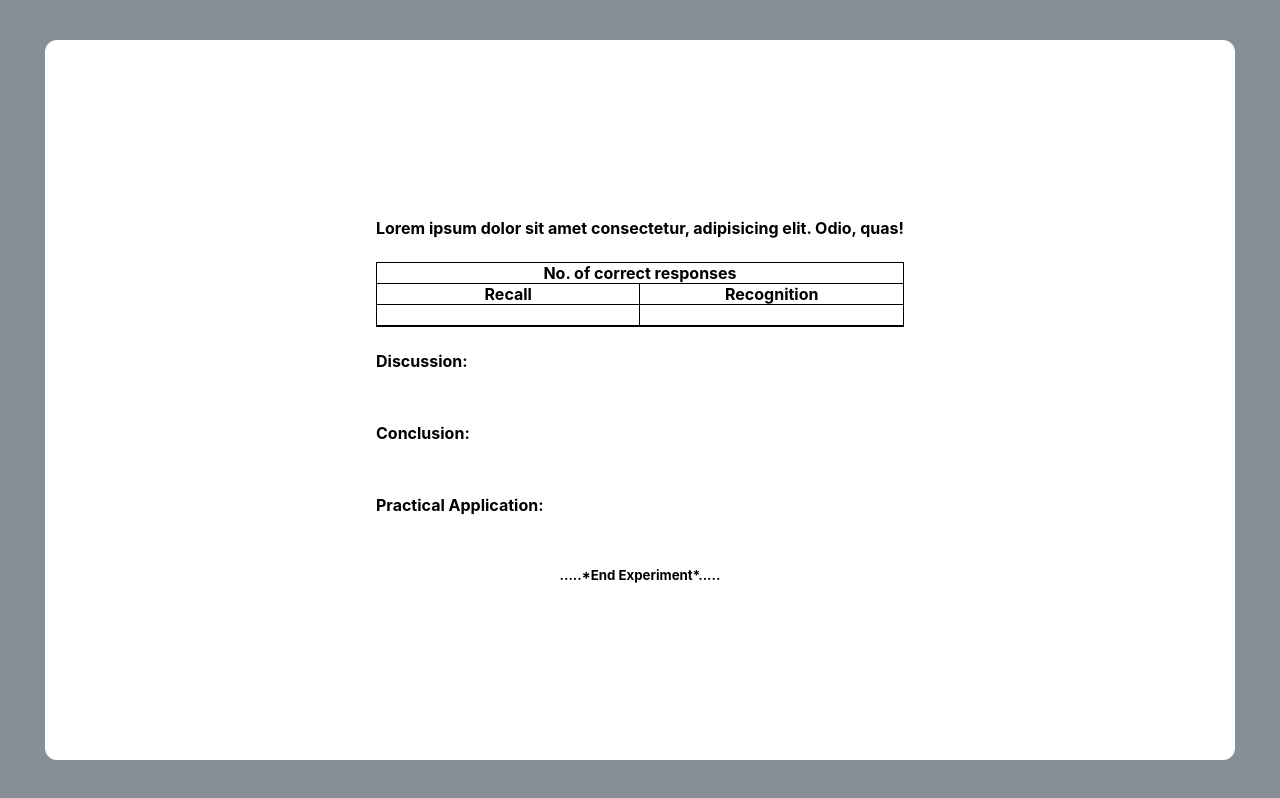
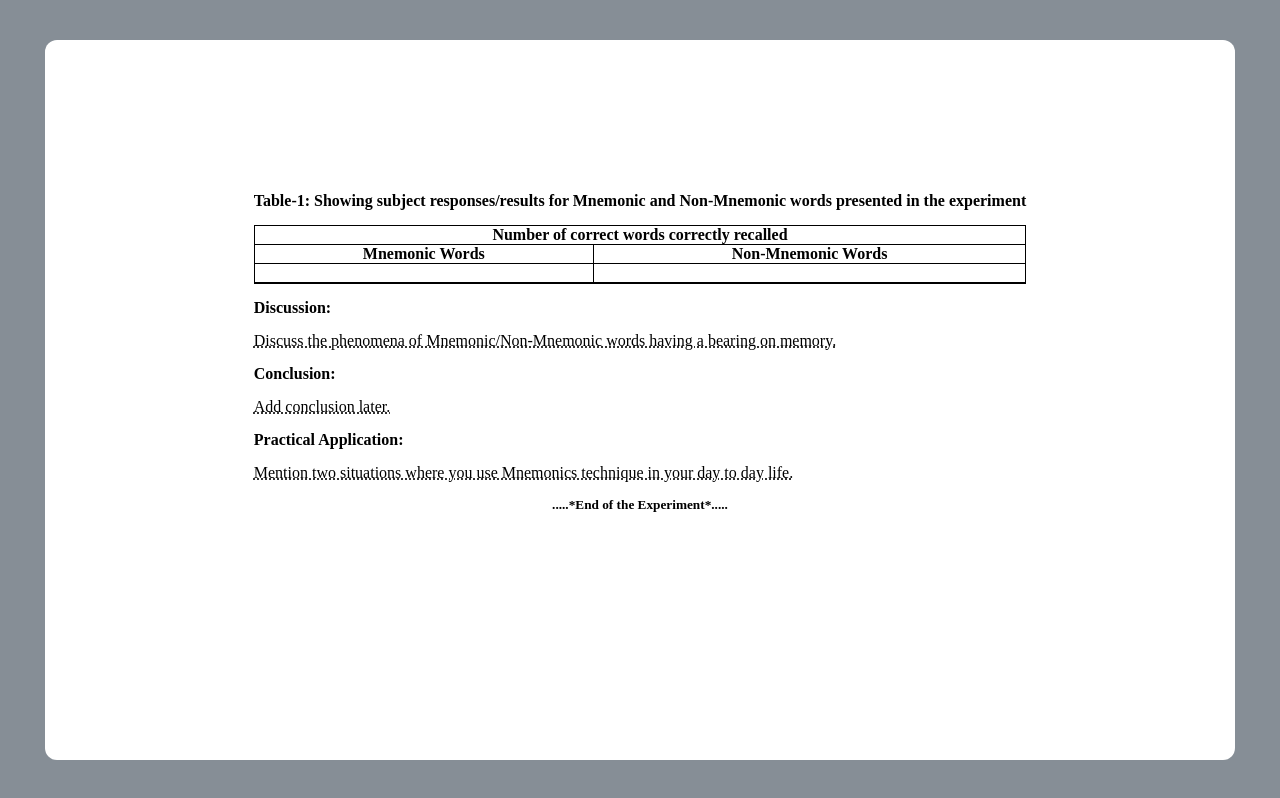
Before and after one commit to phanee123/Mnemonics, a React (Vite) app: page /lastactivity in a window 1280 px wide. Built offline with nearby package versions, Linux system fonts and the light colour scheme.

Commit message:
version 2

```diff
--- a/src/components/new-instruction/index.jsx
+++ b/src/components/new-instruction/index.jsx
@@ -1,4 +1,4 @@
-import { useEffect } from "react";
+import { useEffect, useState } from "react";
 import styles from "./styles.module.css";
 import Parser from "html-react-parser";
 
@@ -13,13 +13,20 @@ const Instruction = (props) => {
     handleAudio,
   } = props;
 
+  const [isPlaying, setIsPlaying] = useState(false);
+
+  const handleClick = () => {
+    handleAudio();
+    setIsPlaying(!isPlaying);
+  };
+
   return (
     <div className={styles.card}>
       {Parser(children)}
       <div className={styles.buttonContainer}>
         {voiceInstruction && (
-          <button onClick={handleAudio} className={styles.buttonBack}>
-            Play|Pause
+          <button onClick={handleClick} className={styles.buttonAudio}>
+            {isPlaying ? "Pause" : "Play"}
           </button>
         )}
         {label1 && (
--- a/src/components/new-instruction/styles.module.css
+++ b/src/components/new-instruction/styles.module.css
@@ -1,6 +1,7 @@
 .card {
+  padding: 32px;
   width: 50vw;
-  height: 70vh;
+  min-height: 70vh;
   text-align: center;
   display: flex;
   justify-content: center;
@@ -9,7 +10,6 @@
   gap: 32px;
 }
 .buttonContainer {
-  width: 100%;
   display: flex;
   flex-direction: row;
   gap: 12px;
@@ -31,6 +31,20 @@
   font-size: 20px;
   font-weight: 600;
 }
+
+.buttonAudio {
+  outline: 0;
+  border: 0;
+  padding: 8px 32px;
+  background-color: #ffff;
+  color: #000;
+  outline: 1px solid #000;
+  border-radius: 6px;
+  cursor: pointer;
+  font-size: 20px;
+  font-weight: 600;
+  width: 7rem;
+}
 .buttonBack {
   display: block;
   outline: 0;
@@ -51,3 +65,17 @@
 .button:hover {
   background-color: #4d4dff;
 }
+
+@media (max-width: 426px) {
+  .card {
+    width: 90vw;
+  }
+  .buttonContainer {
+    flex-direction: column;
+    /* justify-content: stretch;
+    align-items: center; */
+  }
+  .buttonContainer > * {
+    width: 100%;
+  }
+}
--- a/src/constants/InstructionSteps.js
+++ b/src/constants/InstructionSteps.js
@@ -13,19 +13,17 @@ const INSTRUCTION_STEPS_TEST1 = [
   },
   {
     stepIndex: 2,
-    content: `<h2>Precautions</h2>
+    content: `<h2>Conditions to be followed while conducting the experiment / Precautions!</h2>
           <p>
-          1.The student/ subject has to sit 1 ft away from the screen.
-          విద్యార్థి/ సబ్జెక్ట్ స్క్రీన్ నుండి 1-2 అడుగుల దూరంలో కూర్చోవాలి
+          The student or the subject will have to sit 1 ft away from the screen.
           </p>
-          <p>2.The subject/ student has to sit in an isolated room so that he/she will not get distracted.
-
-          సబ్జెక్ట్/విద్యార్థి వివిక్త గదిలో కూర్చోవాలి, తద్వారా అతను/ఆమె దృష్టి మరల్చకూడదు.
+          <p>The subject will have to sit comfortably in a quiet and well-ventilated room.
           </p>
-          <p>3.If the subject is using phone/ tab then its mandatory to put the phone on DND mode.
-
-          విద్యార్థి ఫోన్‌లు/ట్యాబ్‌లను ఉపయోగిస్తుంటే, ఫోన్‌ను DND మోడ్‌లో ఉంచడం తప్పనిసరి.
-          </p>`,
+          <p>If the subject is using phone/ tab to conduct the experiment then it is mandatory for him/her
+              to put the phone on Do Not Disturb (DND) mode in order to avoid any disruptions.
+          </p>
+          <p>Please keep a notebook and a pen while you are conducting the experiment because you may have to note down some information.</p>
+          `,
     buttonLabel1: "Previous",
     buttonLabel2: "Next",
   },
@@ -35,7 +33,7 @@ const INSTRUCTION_STEPS_TEST1 = [
     <p>A set of words will be presented to you on the screen, one after the other. Each word will be
     displayed for a brief period of time. Pay attention to them carefully as you will have to recall
     them later.</p>
-    <p>{Translate In telugu}</p>`,
+    `,
     buttonLabel1: "Previous",
     buttonLabel2: "Next",
     voiceInstruction: sound1,
@@ -49,9 +47,9 @@ const INSTRUCTION_STEPS_TEST2 = [
     stepIndex: 1,
     content: `<h2>Instructions</h2>
     <p>Same set of words will be presented on the screen.
-    Please pay attention to them carefully as you will have to recall them later</p><p>Only colors no text</p>
-    <p>{Translate In telugu}</p>
-    <p> Click next below to move start the trial</p>`,
+    Please pay attention to them carefully as you will have to recall them later</p>
+
+    `,
     voiceInstruction: sound2,
     buttonLabel2: "Next",
   },
@@ -64,9 +62,9 @@ const INSTRUCTION_STEPS_TEST3 = [
     <h2>Instructions</h2>
     <p>Same set of words will be presented on the screen. Please pay attention to them carefully
     as you will have to recall them later. </p>
-    <p>{Translate In telugu}</p`,
+    `,
     buttonLabel2: "Next",
-    voiceInstruction: sound1,
+    voiceInstruction: sound2,
   },
   // {
   //   stepIndex: 2,
--- a/src/index.css
+++ b/src/index.css
@@ -4,7 +4,7 @@
   box-sizing: border-box;
 }
 body {
-  font-family: Inter, system-ui, Avenir, Helvetica, Arial, sans-serif;
+  /* font-family: Inter, system-ui, Avenir, Helvetica, Arial, sans-serif; */
   background-color: #868e96;
   width: 100vw;
   min-height: 100vh;
--- a/src/pages/ExitWithDownloadExcel.jsx
+++ b/src/pages/ExitWithDownloadExcel.jsx
@@ -67,9 +67,9 @@ const ExitWithDownloadExcel = () => {
       <p>
         A set of 20 words were presented to you in 3 trails. 10 are non-mnemonic
         and 10 are mnemonic words. Compare your results with the list of
-        non-mnemonic and mnemonic words. Calculate the total no. of non-mnemonic
-        and mnemonic words and enter the results in the following format in your
-        record book.
+        non-mnemonic and mnemonic words. Count the total no. of non-mnemonic and
+        mnemonic words you have correctly answered and enter the results in the
+        format in your record book adhering the format given in the next page.
       </p>
       <CSVLink {...csvReport}>Download me</CSVLink>
       <button style={styles.button} onClick={() => navigate("/lastactivity")}>
--- a/src/pages/ImageFlash.jsx
+++ b/src/pages/ImageFlash.jsx
@@ -2,6 +2,7 @@ import { imageImports } from "../constants/general";
 import { useEffect, useState, useContext } from "react";
 import { useNavigate } from "react-router-dom";
 import { ResultsContext } from "../context/Results";
+import styles from "./style.module.css";
 
 const ImageFlash = () => {
   const [currentImage, setCurrentImage] = useState(0);
@@ -13,14 +14,18 @@ const ImageFlash = () => {
       setTimeout(() => {
         if (i === imageImports.length) {
           if (step !== 4) navigate("/");
-          else navigate("/intervention");
+          else {
+            navigate("/intervention");
+            //setTimeout(() => navigate("/intervention"), 1000);
+          }
         } else setCurrentImage(i);
-      }, i * 2000);
+      }, i * 1000);
     }
   }, []);
 
   return (
     <img
+      className={styles.container}
       src={imageImports[currentImage].imageUrl}
       alt={imageImports[currentImage].name}
     />
--- a/src/pages/LastPage.jsx
+++ b/src/pages/LastPage.jsx
@@ -5,17 +5,21 @@ const lastPageStyles = {
     padding: "2rem",
     display: "flex",
     flexDirection: "column",
-    minHeight: "50vh",
-    gap: "24px",
+    minHeight: "60vh",
+    gap: "15px",
   },
   bottomArea: {
     display: "flex",
     flexDirection: "column",
-    gap: "52px",
+    gap: "15px",
   },
 
   footer: {
     textAlign: "center",
+  },
+  dotted: {
+    textDecorationLine: "underline",
+    textDecorationStyle: "dotted",
   },
 };
 
@@ -23,16 +27,17 @@ const LastPage = () => {
   return (
     <div style={lastPageStyles.container}>
       <h4>
-        Lorem ipsum dolor sit amet consectetur, adipisicing elit. Odio, quas!
+        Table-1: Showing subject responses/results for Mnemonic and Non-Mnemonic
+        words presented in the experiment
       </h4>
       <table>
         <thead>
           <tr>
-            <th colSpan={3}>No. of correct responses</th>
+            <th colSpan={3}>Number of correct words correctly recalled</th>
           </tr>
           <tr>
-            <th>Recall </th>
-            <th>Recognition</th>
+            <th>Mnemonic Words</th>
+            <th>Non-Mnemonic Words</th>
           </tr>
         </thead>
         <tbody>
@@ -48,10 +53,21 @@ const LastPage = () => {
       </table>
       <div style={lastPageStyles.bottomArea}>
         <h4>Discussion:</h4>
+        <p style={lastPageStyles.dotted}>
+          Discuss the phenomena of Mnemonic/Non-Mnemonic words having a bearing
+          on memory.
+        </p>
         <h4>Conclusion:</h4>
+        <p style={lastPageStyles.dotted}>Add conclusion later.</p>
         <h4>Practical Application:</h4>
+        <p style={lastPageStyles.dotted}>
+          Mention two situations where you use Mnemonics technique in your day
+          to day life.
+        </p>
         <footer>
-          <h5 style={lastPageStyles.footer}>.....*End Experiment*.....</h5>
+          <h5 style={lastPageStyles.footer}>
+            .....*End of the Experiment*.....
+          </h5>
         </footer>
       </div>
     </div>
--- a/src/pages/UserInput.jsx
+++ b/src/pages/UserInput.jsx
@@ -42,8 +42,17 @@ const UserInput = () => {
   };
   return (
     <div style={styles.container}>
-      <h3></h3>
-      <label htmlFor="userInput">Please enter comma separated values</label>
+      <h4>
+        Please type the words you have seen earlier in the box given below. Try
+        to recall and type as many words as possible.
+      </h4>
+
+      <label htmlFor="userInput">
+        <h4>
+          *It is important that every word that you enter is separated by a coma{" "}
+          <b>(,)</b>
+        </h4>{" "}
+      </label>
 
       <textarea
         style={styles.inputBox}
--- a/src/pages/intervention/index.jsx
+++ b/src/pages/intervention/index.jsx
@@ -22,15 +22,16 @@ const Intervention = () => {
   useEffect(() => {
     setTimeout(() => {
       navigate("/inputs");
-    }, NUMBER_OF_SECONDS * 1500);
+    }, NUMBER_OF_SECONDS * 2000);
   }, []);
   return (
     <div className={styles.container}>
       <h2>Find the sum of below numbers</h2>
+      <h2>Please calculate the results as quickly as possible</h2>
       <div className={styles.questions}>
         {results.map((eachPair, _index) => (
           <h2 className={styles.sum} key={_index}>
-            {`${eachPair[0]} - ${eachPair[1]}`} =
+            {`${eachPair[0]} + ${eachPair[1]}`} =
             <input
               value={currentSum._index}
               type="number"
--- a/src/pages/intervention/styles.module.css
+++ b/src/pages/intervention/styles.module.css
@@ -2,7 +2,7 @@
   display: flex;
   flex-direction: column;
   padding: 1rem;
-  gap: 3rem;
+  gap: 2rem;
   justify-content: center;
   align-items: center;
 }
--- /dev/null
+++ b/src/pages/style.module.css
@@ -0,0 +1,10 @@
+.container {
+  max-width: 100%;
+  height: auto;
+}
+
+@media (max-width: 426px) {
+  .container {
+    width: 70%;
+  }
+}
```
Also changed, not shown: src/pages/Instructions.jsx (+13 -5 lines).
